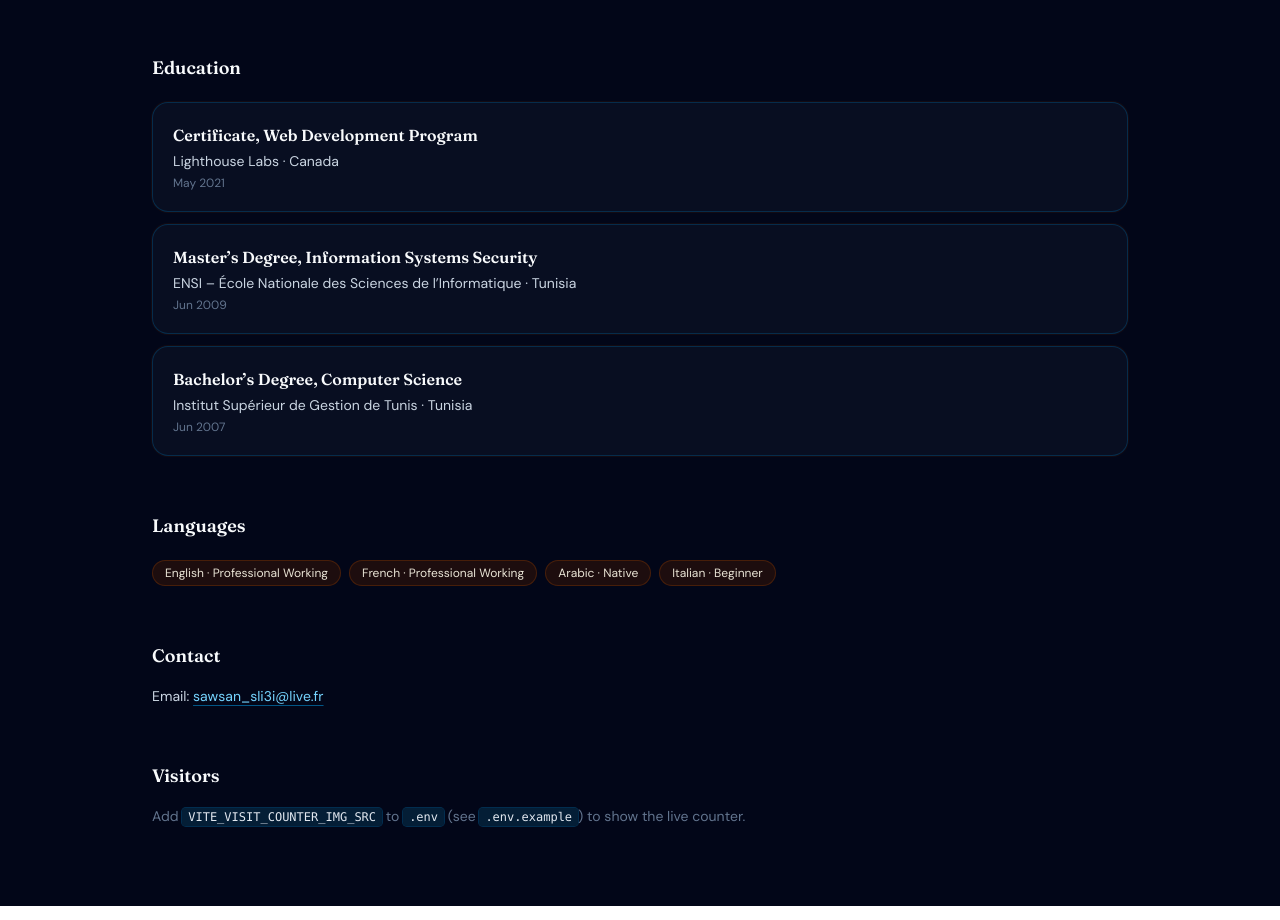
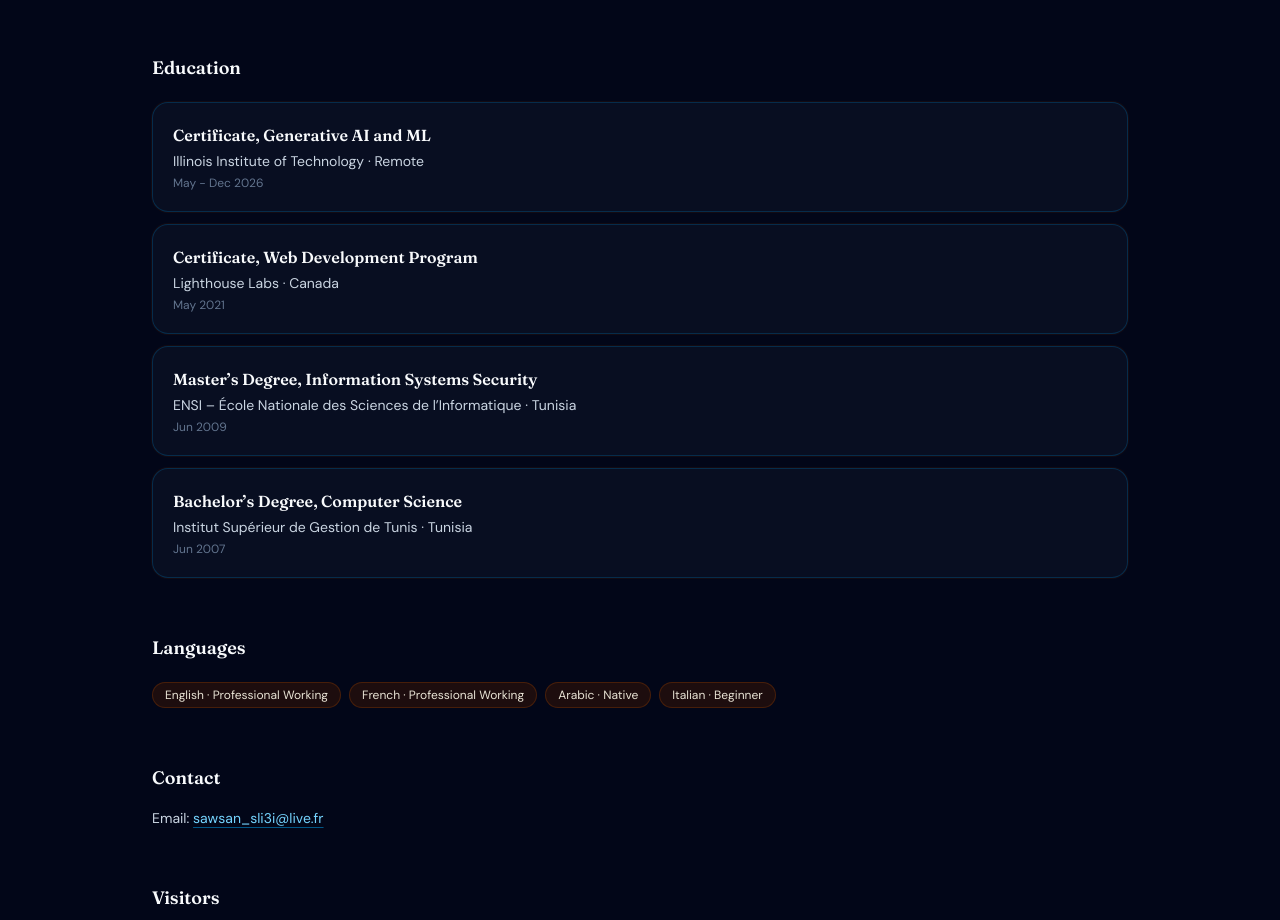
Before and after one commit to saoussen-slii/portfolio, a React (Vite) app: page / in a window 1280 px wide. Shown: the part 2627-3547 px from the top of the page. Built offline with nearby package versions, Linux system fonts and the light colour scheme.

Commit message:
Added ongoing training

```diff
--- a/src/data/locales/portfolio.ts
+++ b/src/data/locales/portfolio.ts
@@ -203,6 +203,13 @@ const en: PortfolioLocaleBundle = {
     education: [
       {
         credential: 'Certificate',
+        program: 'Generative AI and ML',
+        institution: 'Illinois Institute of Technology',
+        location: 'Remote',
+        date: 'May - Dec 2026',
+      },
+      {
+        credential: 'Certificate',
         program: 'Web Development Program',
         institution: 'Lighthouse Labs',
         location: 'Canada',
@@ -399,6 +406,13 @@ const fr: PortfolioLocaleBundle = {
     education: [
       {
         credential: 'Attestation',
+        program: 'IA générative et ML',
+        institution: 'Illinois Institute of Technology',
+        location: 'À distance',
+        date: 'mai - déc. 2026',
+      },
+      {
+        credential: 'Attestation',
         program: 'Programme de développement web',
         institution: 'Lighthouse Labs',
         location: 'Canada',
```
